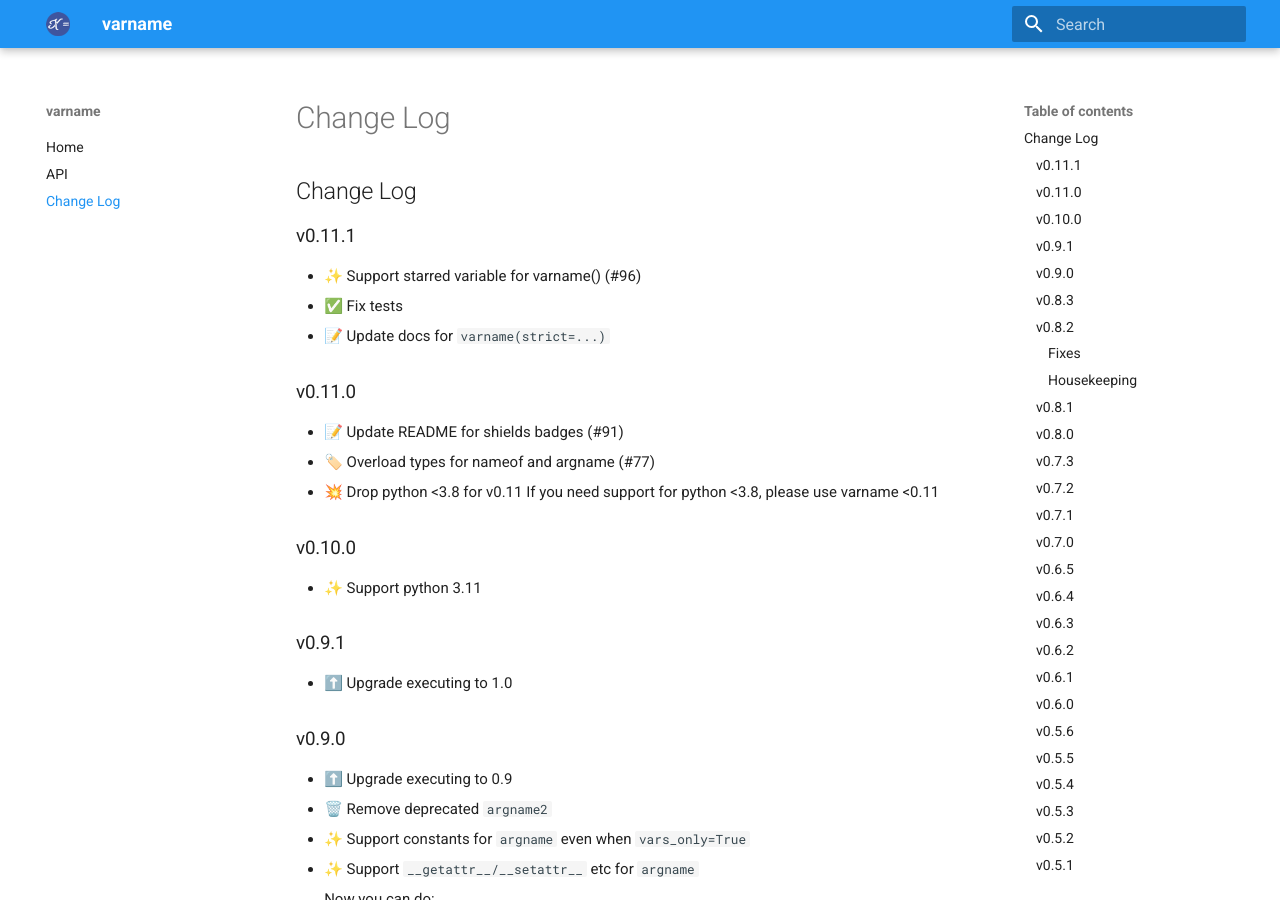
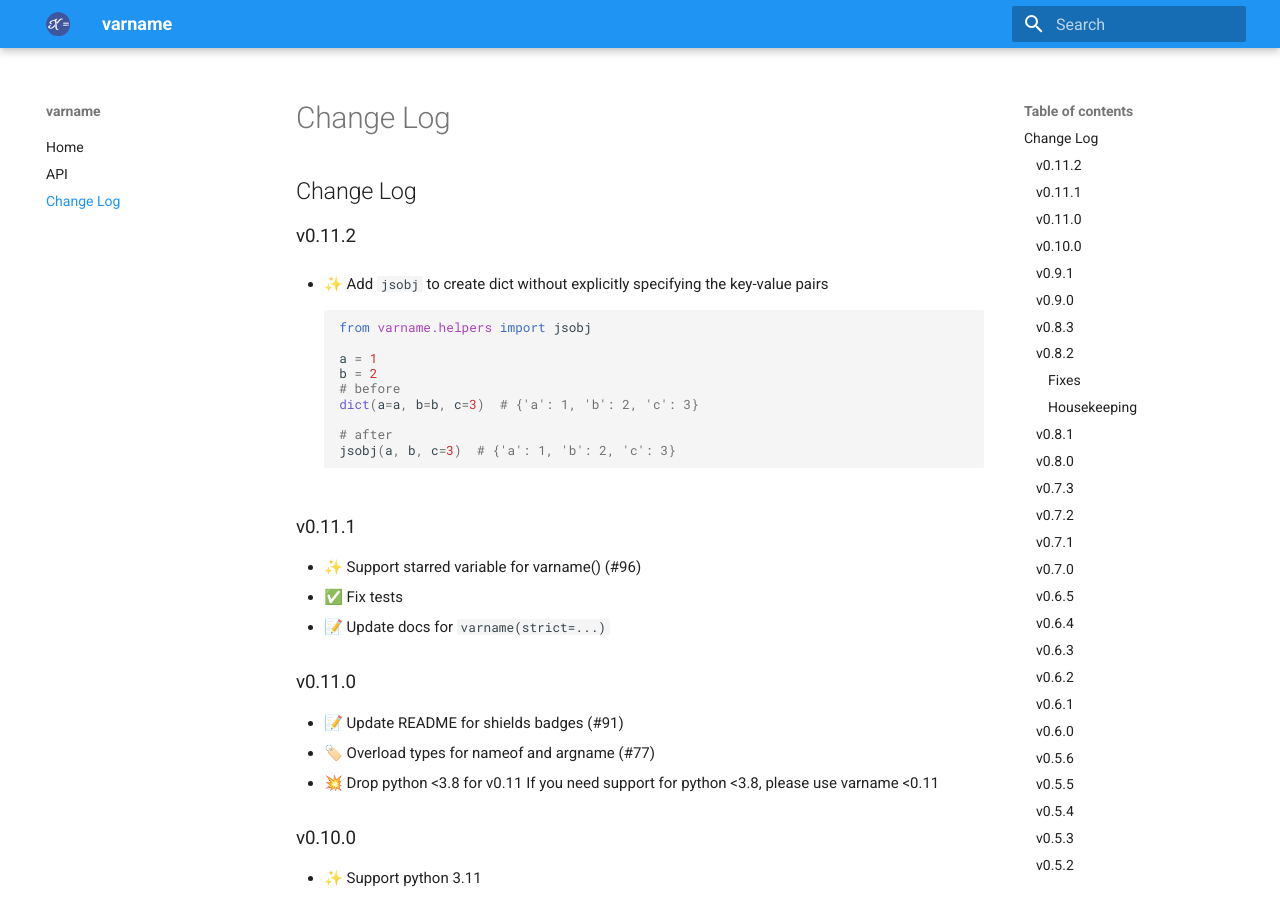
Before and after one commit to pwwang/python-varname, an MkDocs documentation site: the page built from docs/CHANGELOG.md, in a window 1280 px wide and 900 px high. Built offline with MkDocs 1.6.1 and Material for MkDocs 9.7.7, drawn with Linux system fonts in a browser that asks for light colours.

Commit message:
🔖 0.11.2

````diff
--- a/docs/CHANGELOG.md
+++ b/docs/CHANGELOG.md
@@ -1,4 +1,20 @@
 # Change Log
+
+## v0.11.2
+
+- ✨ Add `jsobj` to create dict without explicitly specifying the key-value pairs
+
+    ```python
+    from varname.helpers import jsobj
+
+    a = 1
+    b = 2
+    # before
+    dict(a=a, b=b, c=3)  # {'a': 1, 'b': 2, 'c': 3}
+
+    # after
+    jsobj(a, b, c=3)  # {'a': 1, 'b': 2, 'c': 3}
+    ```
 
 ## v0.11.1
 
--- a/pyproject.toml
+++ b/pyproject.toml
@@ -4,7 +4,7 @@ build-backend = "poetry.masonry.api"
 
 [tool.poetry]
 name = "varname"
-version = "0.11.1"
+version = "0.11.2"
 description = "Dark magics about variable names in python."
 authors = [ "pwwang <pwwang@pwwang.com>",]
 license = "MIT"
--- a/varname/__init__.py
+++ b/varname/__init__.py
@@ -13,4 +13,4 @@ from .utils import (
 )
 from .core import varname, nameof, will, argname
 
-__version__ = "0.11.1"
+__version__ = "0.11.2"
````
Also changed, not shown: 1 other file.
